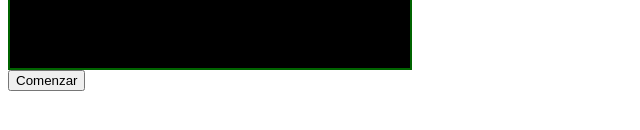
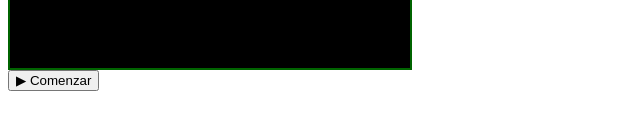
Before and after one commit to LuispeFigueroa/Lab-6-Snake-, a React (Vite) app: page / in a window 1280 px wide. Shown: the part 482-612 px from the top of the page, without its empty margins (0-640 px from the left). Built offline with nearby package versions, Linux system fonts and the light colour scheme.

Commit message:
colisiones y comida

```diff
--- a/src/App.jsx
+++ b/src/App.jsx
@@ -23,15 +23,47 @@ export default function App() {
 
     const interval = setInterval(() => {
       setSnake(prev => {
+        if (!prev || prev.length === 0) return prev
+
         const head = {
           x: prev[0].x + dirRef.current.x,
           y: prev[0].y + dirRef.current.y,
         }
-        return [head, ...prev.slice(0, -1)]
+
+        // colisión con bordes
+        if (head.x < 0 || head.x >= COLS || head.y < 0 || head.y >= ROWS) {
+          setStatus('over')
+          return prev
+        }
+
+        // colisión con cuerpo
+        if (prev.some(s => s.x === head.x && s.y === head.y)) {
+          setStatus('over')
+          return prev
+        }
+
+        // come la comida?
+        const ateFood = head.x === food.x && head.y === food.y
+
+        if (ateFood) {
+          setScore(s => {
+            const ns = s + 10
+            setBest(b => Math.max(b, ns))
+            return ns
+          })
+          setFood({
+            x: Math.floor(Math.random() * COLS),
+            y: Math.floor(Math.random() * ROWS),
+          })
+          return [head, ...prev] // crece, no se quita la cola
+        }
+
+        return [head, ...prev.slice(0, -1)] // se mueve normal
       })
     }, 200)
+
     return () => clearInterval(interval)
-  }, [status])
+  }, [status, food])
 
   useEffect(() => {
     const handler = (e) => {
@@ -61,7 +93,31 @@ export default function App() {
       <h1>Snake Game</h1>
       <Score score={score} best={best} />
       <Board snake={snake} food={food} />
-      <button onClick={() => setStatus('running')}> Comenzar</button>
+
+      {status === 'idle' && (
+        <button onClick={() => setStatus('running')}>▶ Comenzar</button>
+      )}
+
+      {status === 'running' && (
+        <button onClick={() => setStatus('paused')}>⏸ Pausar</button>
+      )}
+
+      {status === 'paused' && (
+        <button onClick={() => setStatus('running')}>▶ Continuar</button>
+      )}
+
+      {status === 'over' && (
+        <div>
+          <p>Game Over! Puntaje: {score}</p>
+          <button onClick={() => {
+            setSnake([{ x: 10, y: 10 }, { x: 9, y: 10 }, { x: 8, y: 10 }])
+            setFood({ x: 15, y: 10 })
+            setScore(0)
+            dirRef.current = { x: 1, y: 0 }
+            setStatus('running')
+          }}>↺ Reiniciar</button>
+        </div>
+      )}
     </div>
   )
 }
```
